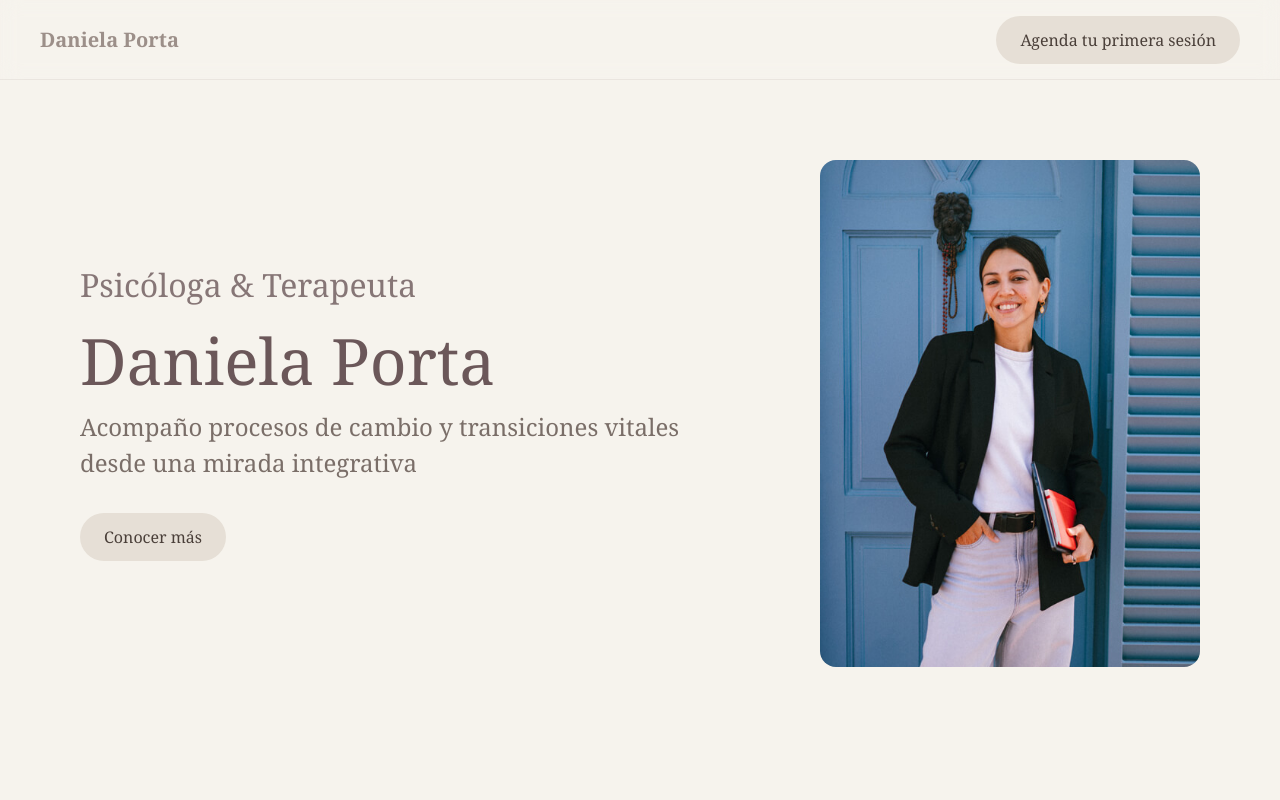
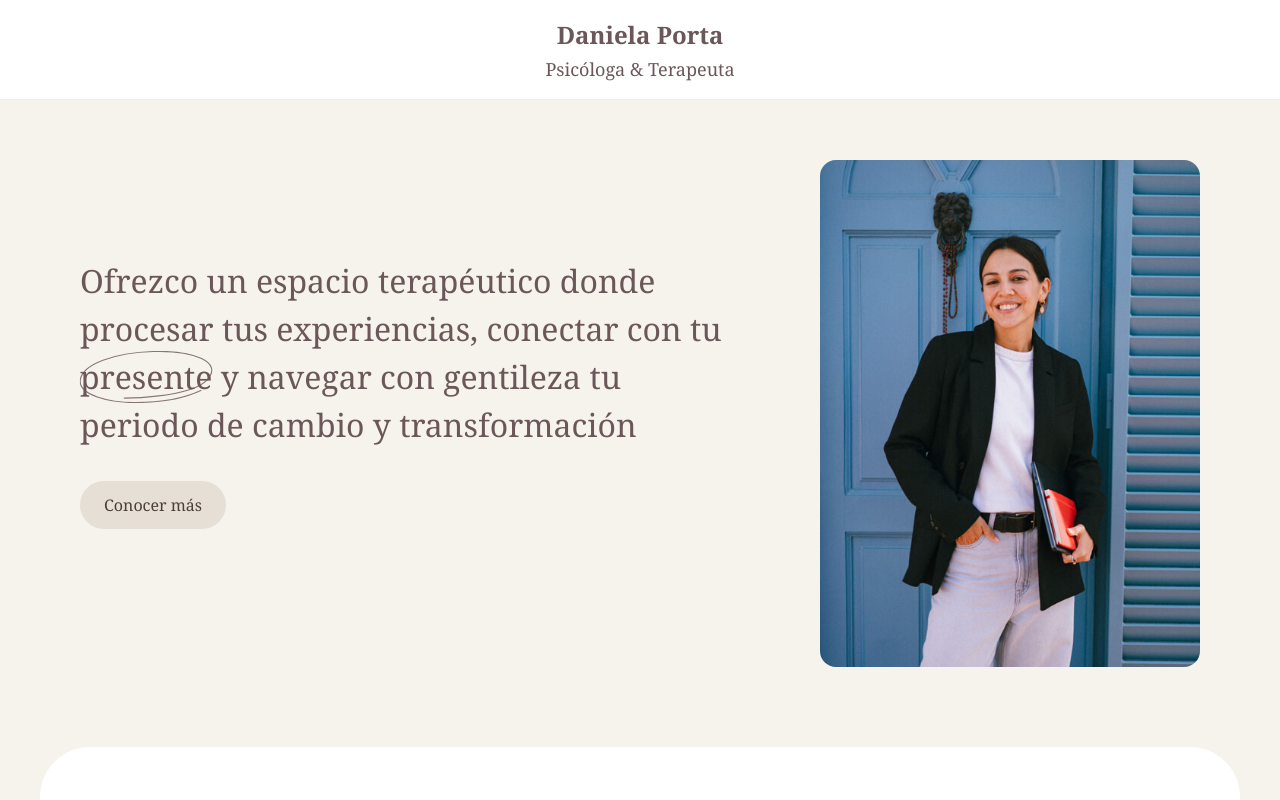
Before and after one commit to victor7891/daniela-porta-website, a React (Vite) app: page / in a window 1280 px wide. Shown: the top 800 px of the page. Built offline with nearby package versions, Linux system fonts and the light colour scheme.

Commit message:
feat: Update new landing layout

```diff
--- a/src/components/Header.jsx
+++ b/src/components/Header.jsx
@@ -43,14 +43,15 @@ const Header = () => {
         <div className="header__brand">
           <Link
             to="/"
-            className="header__brand-link"
+            className="header__brand-link text-center"
             onClick={closeMenu}
           >
-            Daniela Porta
+            <h1>Daniela Porta</h1>
           </Link>
+          <h2 className='header__brand-subtitle'>Psicóloga & Terapeuta</h2>
         </div>
 
-        <Button text="Agenda tu primera sesión" link="#home-section__contact"/>
+        {/*<Button text="Agenda tu primera sesión" link="#home-section__contact"/>*/}
 
 
         {/* Navigation Menu */}
--- a/src/pages/Home.jsx
+++ b/src/pages/Home.jsx
@@ -51,16 +51,17 @@ export default function Home() {
             <div className={`home-hero-section ${heroAnimated ? 'hero-animated' : ''}`}>
                 <div className="hero-identity">
                     <div className="hero-identity__text">
-                        <h2 className={`web-subtitle ${textVisible ? 'text-visible' : ''} no-margin`}>
-                            Psicóloga & Terapeuta
-                        </h2>
-                        <h1 className={`web-title ${textVisible ? 'text-visible' : ''}`}>
-                            Daniela Porta
-                        </h1>
+                        <h3 className={`webtitle__tagline no-margin ${textVisible ? 'text-visible' : ''}`}>
+                            Ofrezco un espacio terapéutico donde procesar tus experiencias, conectar con tu{' '}
+                            <span className="circle-text-scribbe">
+                                presente
+                                <svg className="circle-svg" viewBox="0 0 700.53 274.25" xmlns="http://www.w3.org/2000/svg">
+                                    <path className="circle-path" d="M232.98,248.71s348.2.91,439.66-95.09S599.74-3.5,391,2.39,13.4,70.31,2.51,152.26s155.31,119.99,288.88,119.99,254.02-13.13,371.29-74.71" fill="none" stroke="#6b5759" strokeMiterlimit="10" strokeWidth="6"/>
+                                </svg>
+                            </span>{' '}
+                            y navegar con gentileza tu periodo de cambio y transformación
+                        </h3>
 
-                        <p className={`hero-tagline ${textVisible ? 'text-visible' : ''}`}>
-                            Acompaño procesos de cambio y transiciones vitales desde una mirada integrativa
-                        </p>
                         <div className={`button-wrapper ${textVisible ? 'text-visible' : ''}`}>
                             <Button text="Conocer más" extraClass="cononcer-mas__button" link="#home-section__01"/>
                         </div>
@@ -73,14 +74,7 @@ export default function Home() {
             <div className={`home-content ${heroAnimated ? 'home-content__visible' : ''}`}>
                 <Section extraClass="home-section__01 section-white" id="home-section__01">
                     <p className="main-text no-margin text-center">
-                            Ofrezco un espacio terapéutico donde procesar tus experiencias, conectar con tu{' '}
-                            <span className="circle-text-scribbe">
-                                presente
-                                <svg className="circle-svg" viewBox="0 0 700.53 274.25" xmlns="http://www.w3.org/2000/svg">
-                                    <path className="circle-path" d="M232.98,248.71s348.2.91,439.66-95.09S599.74-3.5,391,2.39,13.4,70.31,2.51,152.26s155.31,119.99,288.88,119.99,254.02-13.13,371.29-74.71" fill="none" stroke="#6b5759" strokeMiterlimit="10" strokeWidth="6"/>
-                                </svg>
-                            </span>{' '}
-                            y navegar con gentileza tu periodo de cambio y transformación
+                        Acompaño procesos de cambio y transiciones vitales desde una mirada integrativa
                     </p>
                     <Button text="Agenda tu primera sesión" link="#home-section__contact"/>
                 </Section>
--- a/src/styles/abstracts/_variables.scss
+++ b/src/styles/abstracts/_variables.scss
@@ -86,8 +86,8 @@ $container-max-width: 1400px;
 $container-padding: $spacing-base;
 
 // Header
-$header-height: 80px;
-$header-height-mobile: 80px;
+$header-height: 100px;
+$header-height-mobile: 100px;
 
 // Grid
 $grid-columns: 12;
--- a/src/styles/components/_header.scss
+++ b/src/styles/components/_header.scss
@@ -13,7 +13,8 @@
   border-bottom: 1px solid rgba($color-gray, 0.4);
   z-index: $z-header;
   transition: all $transition-base;
-  height: 80px;
+  height: 100px;
+  background-color: $color-white;
 
   // Navigation container
   &__nav {
@@ -21,6 +22,7 @@
     height: $header-height;
     @include flex-between;
     padding:0 40px;
+    justify-content: center;
 
 
     @include mobile-down {
@@ -31,14 +33,31 @@
   // Brand/Logo
   &__brand {
     flex-shrink: 0;
+    text-align: center;
   }
 
-  &__brand-link {
+  &__brand-link h1 {
     font-family: $font-family-primary;
     font-weight: $font-weight-semibold;
-    font-size: $font-size-xl;
-    color: $color-secondary;
-    transition: color $transition-base;
+    font-size: $font-size-2xl;
+    margin: 0;
+    //color: $color-secondary;
+    //transition: color $transition-base;
+
+    &:hover {
+      color: $color-primary;
+    }
+
+    @include mobile-down {
+      font-size: $font-size-lg;
+    }
+  }
+
+  &__brand-subtitle {
+    margin: 8px 0 0 0;
+    font-family: $font-family-primary;
+    font-weight: $font-weight-normal;
+    font-size: $font-size-lg;
 
     &:hover {
       color: $color-primary;
--- a/src/styles/components/_hero.scss
+++ b/src/styles/components/_hero.scss
@@ -22,7 +22,6 @@
         align-items: center;
         justify-content: space-between;
         gap: 80px;
-        margin-bottom: 80px;
         width: 100%;
         max-width: 1200px;
 
@@ -37,10 +36,18 @@
         }
     }
 
+    .webtitle__tagline {
+        font-size: clamp(24px, 3vw, 32px);
+        font-weight: 400;
+        line-height: 1.5;
+        color: $color-primary;
+        margin: 0;
+    }
+
     .hero-identity__text {
         flex: 1;
         max-width: 650px;
-        margin: 80px 0;
+        margin: 40px 0 80px 0;
 
         @media (max-width: #{$breakpoint-md - 1px}) {
             text-align: center;
@@ -48,7 +55,7 @@
         }
     }
 
-    h1, h2, .hero-tagline, .button-wrapper {
+    h1, .hero-tagline, .button-wrapper, .webtitle__tagline {
         color: $color-primary;
         opacity: 0;
         transform: translateY(20px);
@@ -60,7 +67,7 @@
         }
     }
 
-    .web-title {
+    .webtitle {
         font-size: clamp(44px, 5vw, 86px);
         font-weight: 400;
         margin-bottom: 8px;
--- a/src/styles/pages/_home.scss
+++ b/src/styles/pages/_home.scss
@@ -39,13 +39,17 @@
         .circle-path {
             stroke-dasharray: 2000;
             stroke-dashoffset: 2000;
-            animation: draw-circle 1s ease-out 1.8s forwards;
+            animation: draw-circle .4s ease-out .4s forwards;
         }
     }
 }
 
 .home-section__01 {
     border-radius: 50px;
+
+    p.main-text {
+       max-width: 720px;
+    }
 }
 
 .home-section__02 {
```
